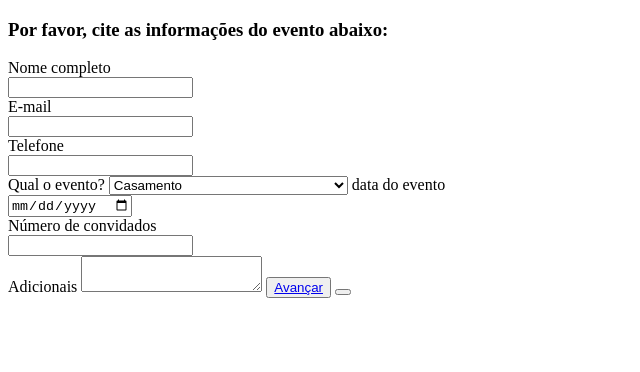
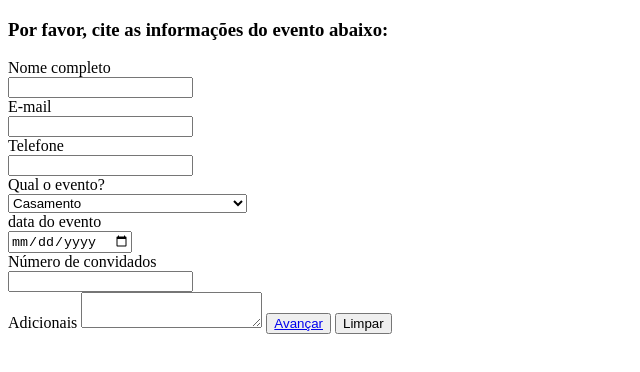
Before and after one commit to MarianeRemonte/form-CadEvento, a plain HTML site: page index.html in a window 1280 px wide. Shown: the whole page, without its empty margins (0-640 px from the left). Drawn offline with Linux system fonts and the light colour scheme; a script that the page names is missing.

Commit message:
Finaliza o index da página adicionando o botão limpante e o de finalização, também adicionandos os devidos espaços entre as informações solicitadas

```diff
--- a/index.html
+++ b/index.html
@@ -9,7 +9,7 @@
     <script src='main.js'></script>
 </head>
 <body>
-    <div class="Container-i">
+    <div class="Container">
         <form action="" class="Form">
             <h3>Por favor, cite as informações do evento abaixo:</h3>
             <label for="">Nome completo</label> <br>
@@ -18,14 +18,14 @@
             <input type="email"> <br>
             <label for="">Telefone</label> <br>
             <input type="phone number"> <br>
-            <label for="">Qual o evento?</label>
+            <label for="">Qual o evento?</label> <br>
             <select name="" id="">
                 <option value="">Casamento</option>
                 <option value="">Aniversário</option>
                 <option value="">Formatura</option>
                 <option value="">Conferência</option>
                 <option value="">Outro (Especificar na área adicional)</option>
-            </select>
+            </select> <br>
             <label for="">data do evento</label> <br>
             <input type="date" name="" id=""><br>
             <label for="">Número de convidados</label> <br>
@@ -33,7 +33,7 @@
             <label for="">Adicionais</label>
             <textarea name="" id=""></textarea>
             <button type="button"><a href="endereco.html">Avançar</a></button>
-            <button type="butto"></button>
+            <button type="reset">Limpar</button>
         </form>
     </div>
 </body>
```
